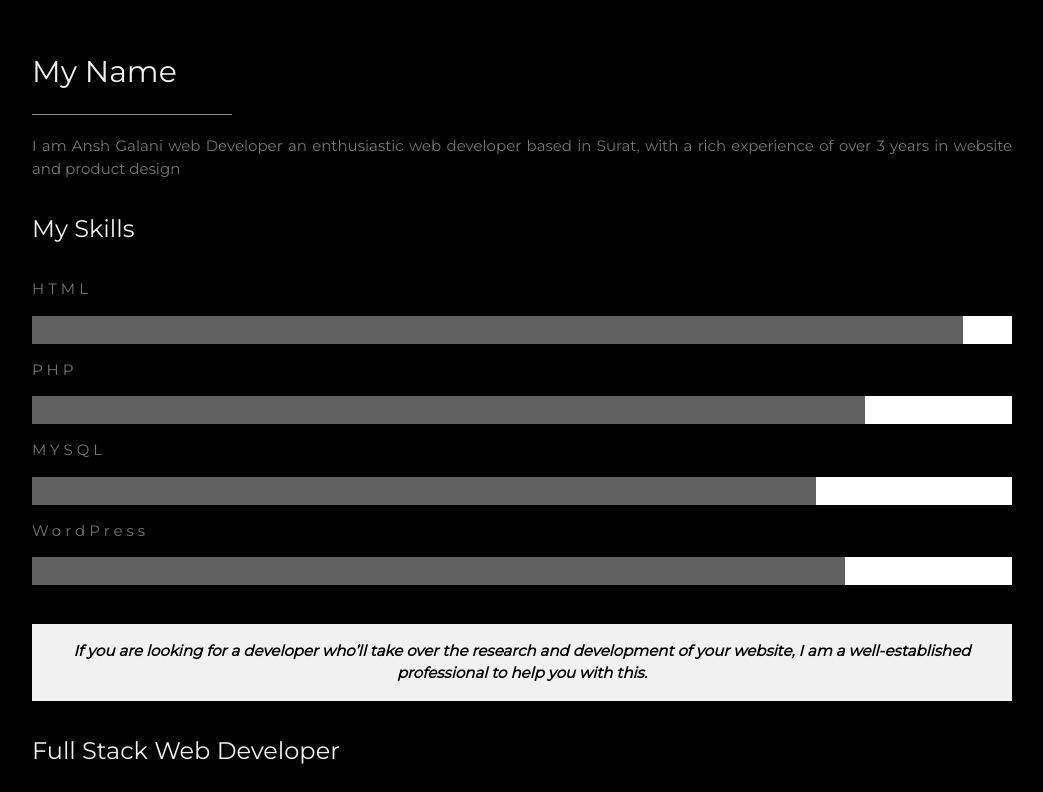
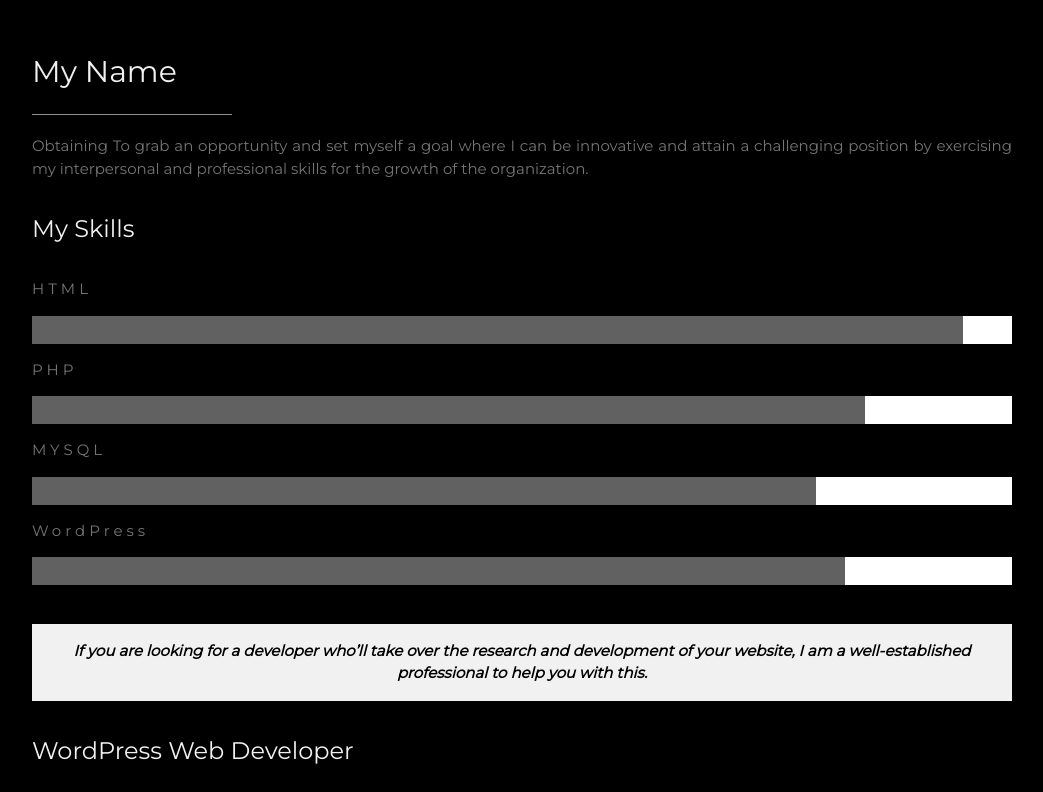
Before and after one commit to AnshGalani/Personal-Website, a plain HTML site: page index.htm in a window 1280 px wide. Shown: the part 1120-1912 px from the top of the page, without its empty margins (178-1221 px from the left). Drawn offline with nearby package versions, Linux system fonts and the light colour scheme.

Commit message:
Change Full Stack To WordPress index.htm

```diff
--- a/index.htm
+++ b/index.htm
@@ -60,7 +60,7 @@
   <!-- Header/Home -->
   <header class="w3-container w3-padding-32 w3-center w3-black" id="home">
     <h1 class="w3-jumbo"> I'm Ansh Galani</h1>
-    <p>Full Stack Web Developer</p>
+    <p>WordPress Developer</p>
     <img src="img/ansh.jpeg" alt="My Photo" class="w3-image" width="992" height="1108">
   </header>
 
@@ -69,7 +69,7 @@
     <h2 class="w3-text-light-grey">My Name</h2>
     <hr style="width:200px" class="w3-opacity">
     <p>
-      I am Ansh Galani  web Developer an enthusiastic web developer based in Surat, with a rich experience of over 3 years in website and product design
+      Obtaining To grab an opportunity and set myself a goal where I can be innovative and attain a challenging position by exercising my interpersonal and professional skills for the growth of the organization.
     </p>
     <h3 class="w3-padding-16 w3-text-light-grey">My Skills</h3>
     <p class="w3-wide">HTML</p>
@@ -98,7 +98,7 @@
     </button>-->
 
     <!-- Grid for pricing tables -->
-    <h3 class="w3-padding-16 w3-text-light-grey">Full Stack Web Developer</h3>
+    <h3 class="w3-padding-16 w3-text-light-grey">WordPress Web Developer</h3>
     <div class="w3-row-padding" style="margin:0 -16px">
       <div class="w3-half w3-margin-bottom">
         <ul class="w3-ul w3-white w3-center w3-opacity w3-hover-opacity-off">
```
